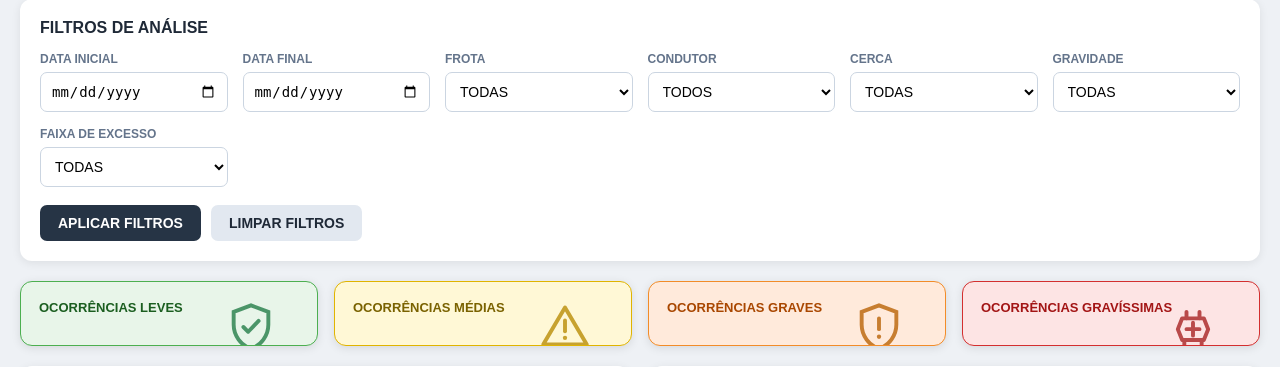
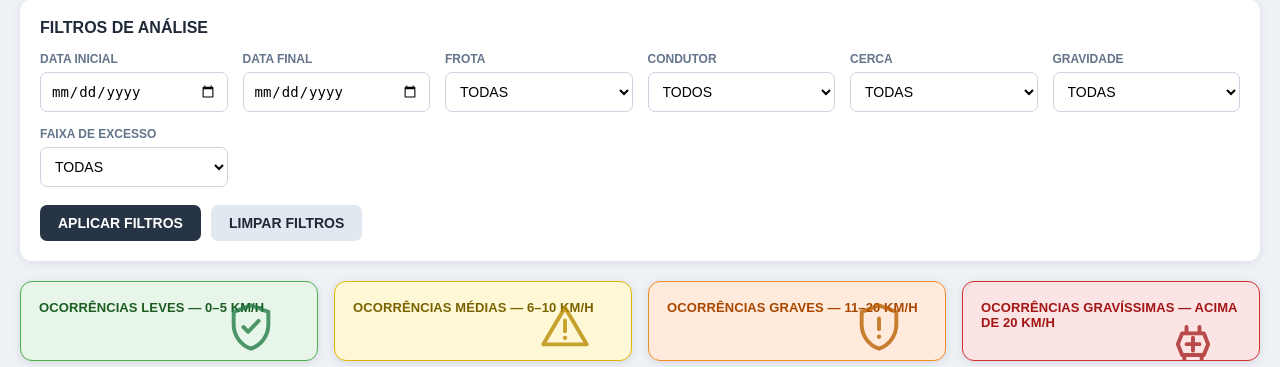
Before and after one commit to cristianoagropec2023-dot/dashboard-super-rota, a Flask app: template templates/index.html in a window 1280 px wide. Shown: the part 140-507 px from the top of the page. Run offline with Flask 3, Linux system fonts and the light colour scheme; the template is opened without the code that fills it, so the values that code supplies are empty; the visitor is signed in with stand-in values (Sample User, id 1).

Commit message:
Padroniza cards e logo do dashboard

```diff
--- a/templates/index.html
+++ b/templates/index.html
@@ -40,6 +40,21 @@
             display: flex;
             align-items: center;
             gap: 20px;
+        }
+
+        .logo-link {
+            display: flex;
+            align-items: center;
+            justify-content: center;
+            flex-shrink: 0;
+            border-radius: 8px;
+            text-decoration: none;
+            cursor: pointer;
+        }
+
+        .logo-link:hover {
+            opacity: 0.88;
+            transform: scale(1.02);
         }
 
         .logo-fazenda {
@@ -242,6 +257,7 @@
             font-weight: bold;
             color: #64748b;
             text-transform: uppercase;
+            letter-spacing: 0.1px;
             margin-bottom: 12px;
         }
 
@@ -640,11 +656,13 @@
 
     <div class="cabecalho">
 
-        <img
-            src="{{ url_for('static', filename='logo_fazenda.png') }}"
-            alt="Logo da Fazenda"
-            class="logo-fazenda"
-        >
+        <a href="/" class="logo-link" title="Voltar para o início" aria-label="Voltar para o início">
+            <img
+                src="{{ url_for('static', filename='logo_fazenda.png') }}"
+                alt="Logo da Fazenda"
+                class="logo-fazenda"
+            >
+        </a>
 
         <div class="cabecalho-conteudo">
 
@@ -1121,7 +1139,7 @@
         <div class="card card-gravidade-leve card-filtro {% if filtros.gravidade == "LEVE" %}card-ativo{% endif %}" onclick="aplicarFiltro('gravidade', 'LEVE')" title="Filtrar ocorrências leves">
 
             <div class="card-title">
-                Ocorrências Leves
+                OCORRÊNCIAS LEVES — 0–5 KM/H
             </div>
 
             <div class="card-number">
@@ -1138,7 +1156,7 @@
         <div class="card card-gravidade-media card-filtro {% if filtros.gravidade == "MÉDIA" %}card-ativo{% endif %}" onclick="aplicarFiltro('gravidade', 'MÉDIA')" title="Filtrar ocorrências médias">
 
             <div class="card-title">
-                Ocorrências Médias
+                OCORRÊNCIAS MÉDIAS — 6–10 KM/H
             </div>
 
             <div class="card-number">
@@ -1156,7 +1174,7 @@
         <div class="card card-gravidade-grave card-filtro {% if filtros.gravidade == "GRAVE" %}card-ativo{% endif %}" onclick="aplicarFiltro('gravidade', 'GRAVE')" title="Filtrar ocorrências graves">
 
             <div class="card-title">
-                Ocorrências Graves
+                OCORRÊNCIAS GRAVES — 11–20 KM/H
             </div>
 
             <div class="card-number">
@@ -1174,7 +1192,7 @@
         <div class="card card-gravidade-gravissima card-filtro {% if filtros.gravidade == "GRAVÍSSIMA" %}card-ativo{% endif %}" onclick="aplicarFiltro('gravidade', 'GRAVÍSSIMA')" title="Filtrar ocorrências gravíssimas">
 
             <div class="card-title">
-                Ocorrências Gravíssimas
+                OCORRÊNCIAS GRAVÍSSIMAS — ACIMA DE 20 KM/H
             </div>
 
             <div class="card-number">
```
